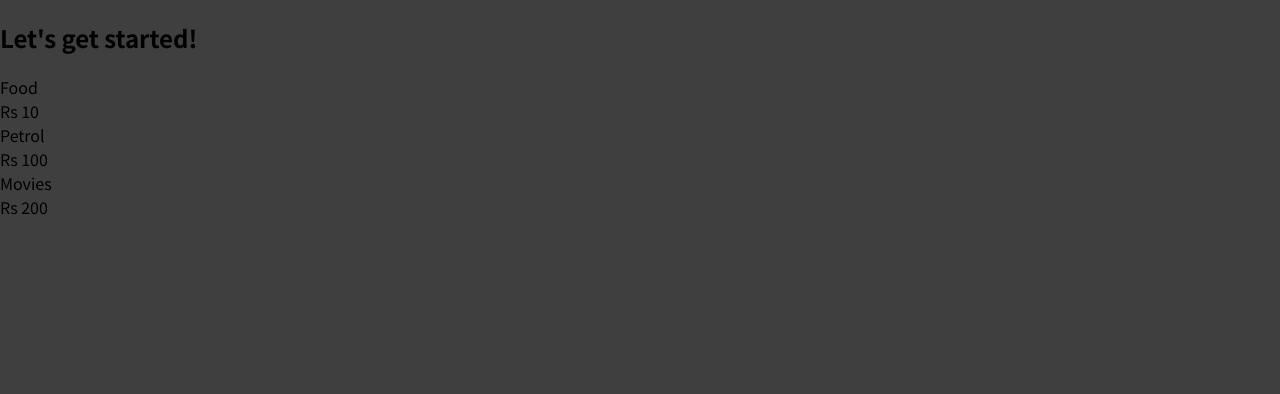
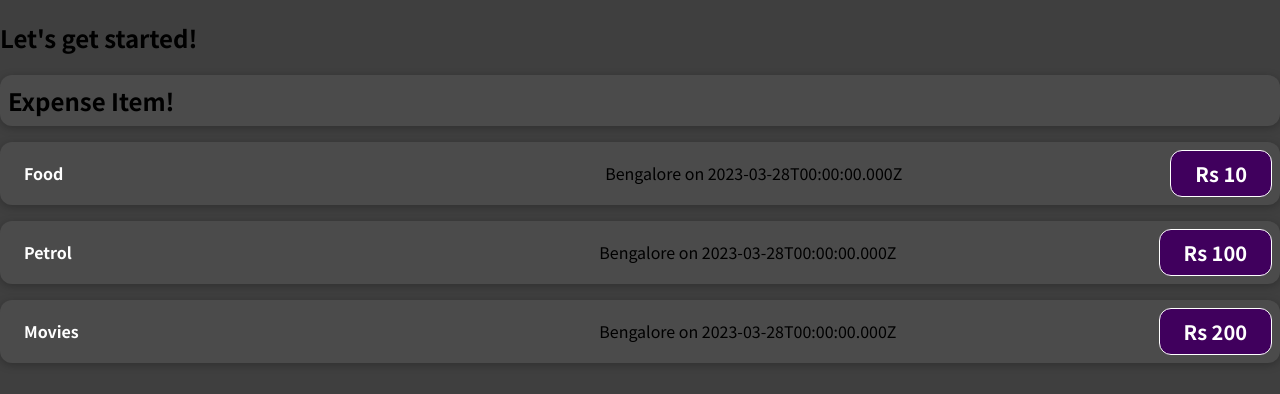
Before and after one commit to tarik1105/starting-setup, a JavaScript app: page / in a window 1280 px wide. Shown: the top 394 px of the page. Built offline with nearby package versions, Linux system fonts and the light colour scheme.

Commit message:
2nd commit

```diff
--- a/src/App.js
+++ b/src/App.js
@@ -1,4 +1,4 @@
-import ExpenseItem from './components/ExpenseItem';
+import ExpenseItem from "./components/ExpenseItem";
 
 function App() {
   return (
@@ -6,6 +6,7 @@
       <h2>Let's get started!</h2>
       <ExpenseItem></ExpenseItem>
     </div>
+
   );
 }
 
--- /dev/null
+++ b/src/components/ExpenseItem.css
@@ -0,0 +1,56 @@
+.expense-item {
+  display: flex;
+  justify-content: space-between;
+  align-items: center;
+  box-shadow: 0 2px 8px rgba(0, 0, 0, 0.25);
+  padding: 0.5rem;
+  margin: 1rem 0;
+  border-radius: 12px;
+  background-color: #4b4b4b;
+}
+
+.expense-item__description {
+  display: flex;
+  flex-direction: column;
+  gap: 1rem;
+  align-items: flex-end;
+  flex-flow: column-reverse;
+  justify-content: flex-start;
+  flex: 1;
+}
+
+.expense-item h2 {
+  color: #3a3a3a;
+  font-size: 1rem;
+  flex: 1;
+  margin: 0 1rem;
+  color: white;
+}
+
+.expense-item__price {
+  font-size: 1rem;
+  font-weight: bold;
+  color: white;
+  background-color: #40005d;
+  border: 1px solid white;
+  padding: 0.5rem;
+  border-radius: 12px;
+}
+
+@media (min-width: 580px) {
+  .expense-item__description {
+    flex-direction: row;
+    align-items: center;
+    justify-content: flex-start;
+    flex: 1;
+  }
+
+  .expense-item__description h2 {
+    font-size: 1.25rem;
+  }
+
+  .expense-item__price {
+    font-size: 1.25rem;
+    padding: 0.5rem 1.5rem;
+  }
+}
--- a/src/components/ExpenseItem.js
+++ b/src/components/ExpenseItem.js
@@ -1,17 +1,26 @@
+import './ExpenseItem.css'
+
 function ExpenseItem(){
-    return (
+    const expenseDate = new Date (2023, 2, 28);
+    const locationOfExpenditure = 'Bengalore '
+
+    return(
         <div>
-            <div>
-                <div>Food</div>
-                <div>Rs 10</div>
+            <h2 className='expense-item h2'>Expense Item!</h2>
+            <div className='expense-item'>
+                <h2 className='expense-item__description'>Food</h2>
+                <div className='expense-item__description'>{locationOfExpenditure}on {expenseDate.toISOString()}</div>
+                <div className='expense-item__price'>Rs 10</div>
             </div>
-            <div>
-                <div>Petrol</div>
-                <div>Rs 100</div>
+            <div className='expense-item'>
+                <h2 className='expense-item__description'>Petrol</h2>
+                <div className='expense-item__description'>{locationOfExpenditure}on {expenseDate.toISOString()}</div>
+                <div className='expense-item__price'>Rs 100</div>
             </div>
-            <div>
-                <div>Movies</div>
-                <div>Rs 200</div>
+            <div className='expense-item'>
+                <h2 className='expense-item__description'>Movies</h2>
+                <div className='expense-item__description'>{locationOfExpenditure}on {expenseDate.toISOString()}</div>
+                <div className='expense-item__price'>Rs 200</div>
             </div>
         </div>
     );
```
